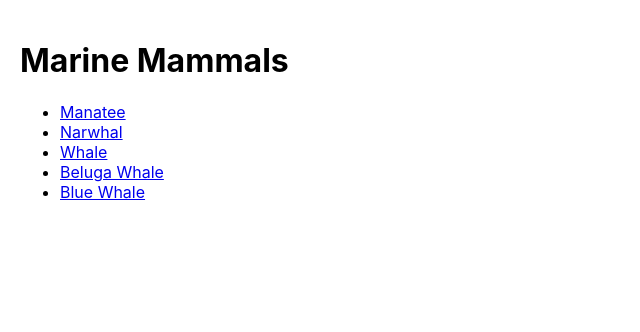
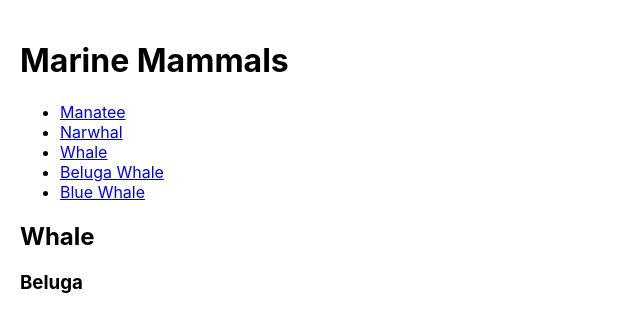
Before and after one commit to regi669/ReactPresentation, a React (Create React App) app in the folder react-presentation/: page /whale/beluga in a window 1280 px wide. Shown: the top 332 px of the page, without its empty margins (0-640 px from the left). Built offline with nearby package versions, Linux system fonts and the light colour scheme.

Commit message:
URL parameters

```diff
--- a/react-presentation/src/components/App/App.js
+++ b/react-presentation/src/components/App/App.js
@@ -15,14 +15,15 @@ function App() {
           <li><Link to="/manatee">Manatee</Link></li>
           <li><Link to="/narwhal">Narwhal</Link></li>
           <li><Link to="/whale">Whale</Link></li>
-          <li><Link to="/whale?type=beluga">Beluga Whale</Link></li>
-          <li><Link to="/whale?type=blue">Blue Whale</Link></li>
+          <li><Link to="/whale/beluga">Beluga Whale</Link></li>
+          <li><Link to="/whale/blue">Blue Whale</Link></li>
         </ul>
       </nav>
         <Routes>
           <Route path="/manatee" element={<Manatee/>}/>
           <Route path="/narwhal" element={<Narwhal/>}/>
-          <Route path="/whale" element={<Whale/>}/>
+          <Route exact path="/whale" element={<Whale/>}/>
+          <Route path="/whale/:type" element={<Whale/>}/>
         </Routes>
       </BrowserRouter>
     </div>
--- a/react-presentation/src/components/Whale/Whale.js
+++ b/react-presentation/src/components/Whale/Whale.js
@@ -1,12 +1,10 @@
 import React from 'react';
-import { useLocation } from 'react-router-dom';
+import { useParams } from 'react-router-dom';
 import Beluga from './Beluga';
 import Blue from './Blue';
 
 export default function Whale() {
-    const { search } = useLocation();
-    const match = search.match(/type=(.*)/);
-    const type = match?.[1];
+    const { type } = useParams();
 
     return (
       <>
```
